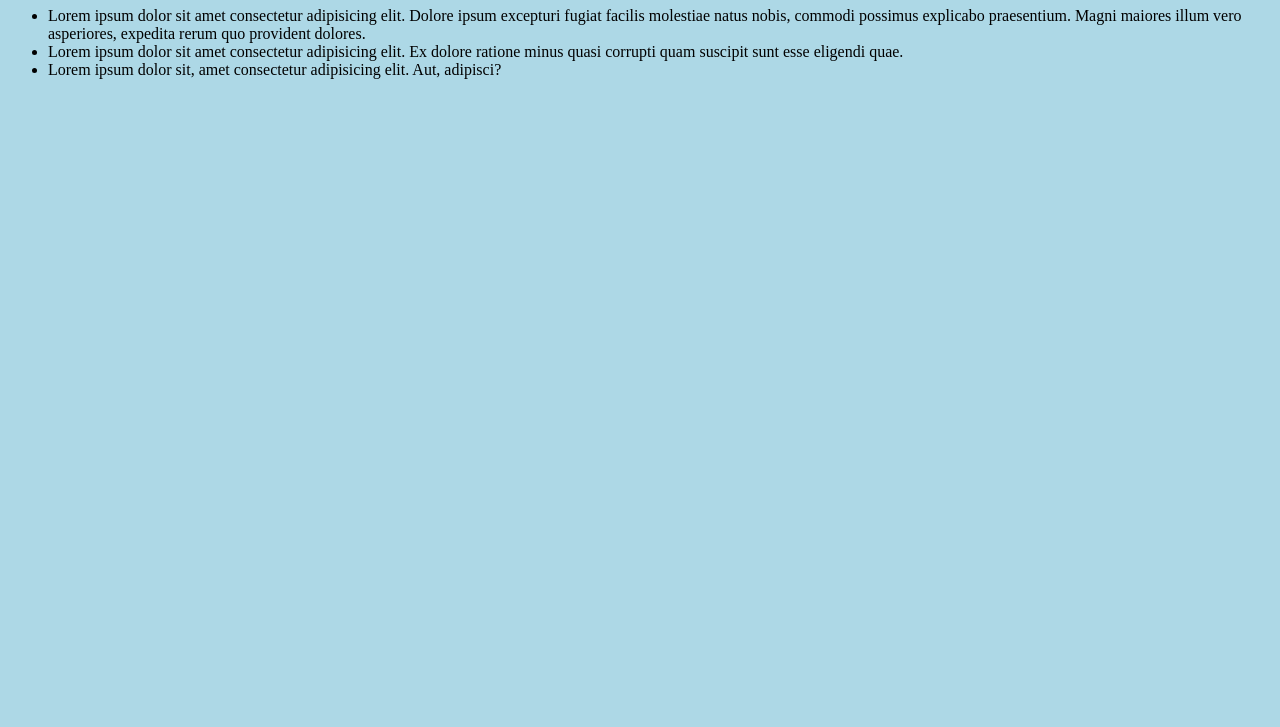
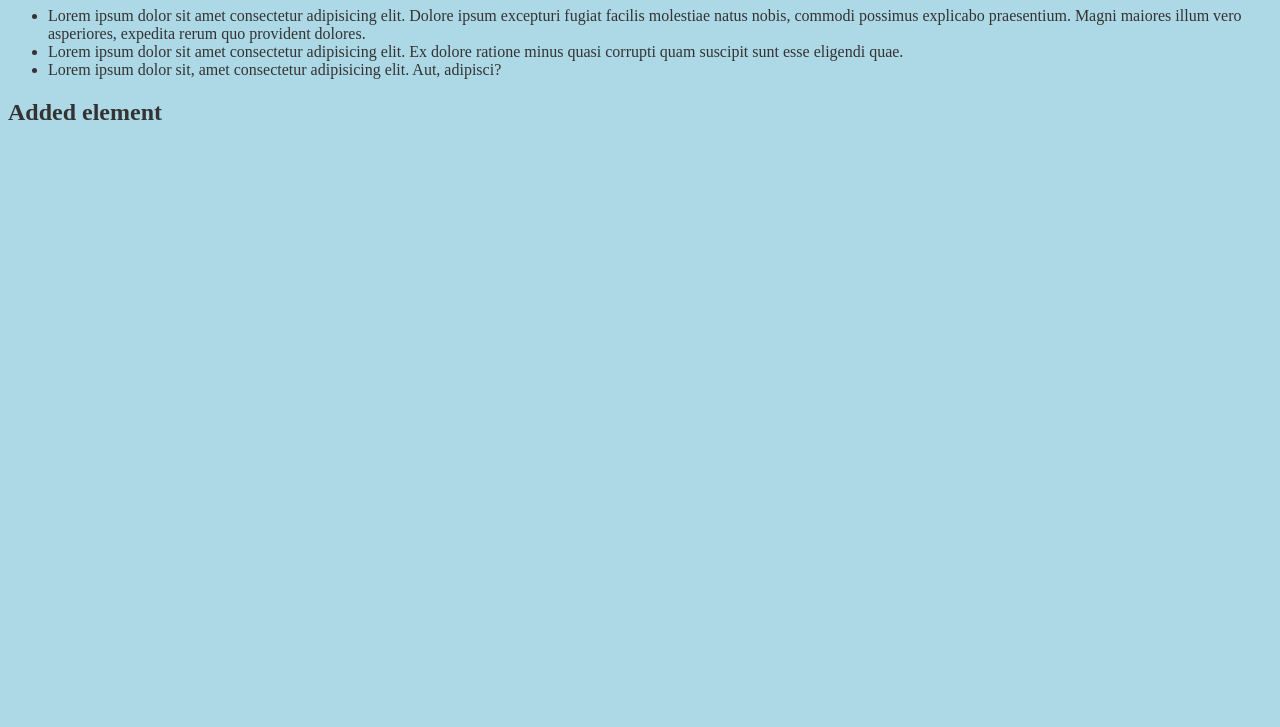
Before and after one commit to bhunor97/github_Pages_test, a plain HTML site: page index.html in a window 1280 px wide. Shown: the part 73-800 px from the top of the page. Drawn offline with Linux system fonts and the light colour scheme.

Commit message:
changes added

```diff
--- a/index.html
+++ b/index.html
@@ -24,5 +24,6 @@
         Lorem ipsum dolor sit, amet consectetur adipisicing elit. Aut, adipisci?
       </li>
     </ul>
+    <h2>Added element</h2>
   </body>
 </html>
--- a/main/style.css
+++ b/main/style.css
@@ -1,3 +1,4 @@
 body {
   background-color: lightblue;
+  color: #333;
 }
```
